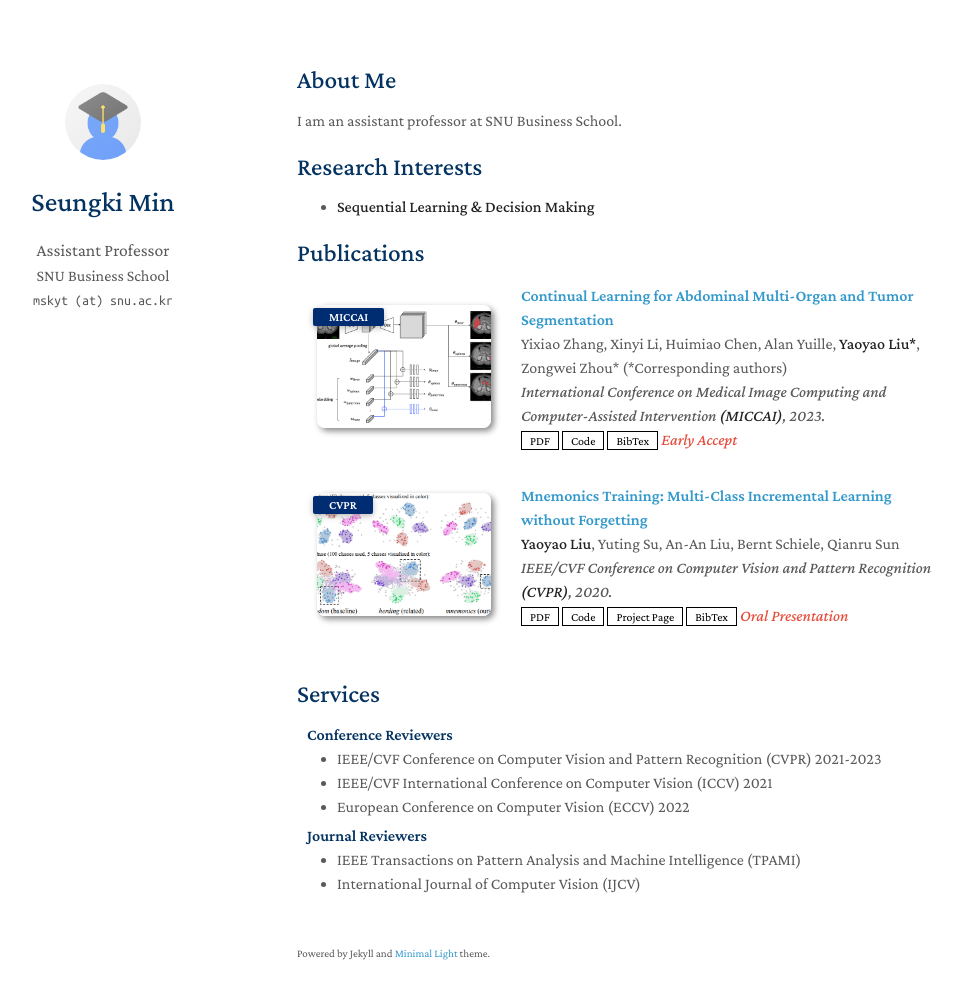
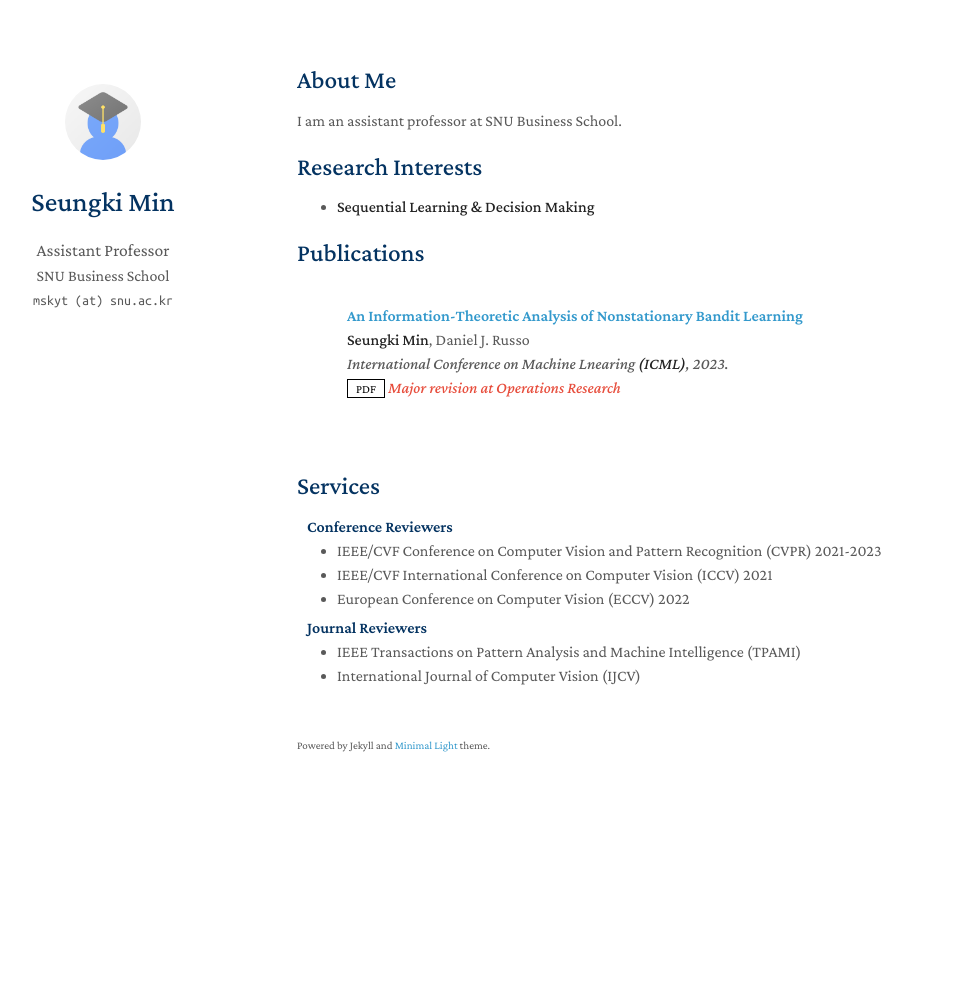
Before and after one commit to mskyt88/mskyt88.github.io, a Jekyll site: the page built from index.md, in a window 1280 px wide and 1034 px high. Shown: the top 999 px of the window, without its empty margins (173-1135 px from the left). Built offline with Jekyll 4.4.1, drawn with Linux system fonts in a browser that asks for light colours; a style sheet for code colours, icons or effects is not loaded; our own code applies the rules of GitHub Pages for plain Markdown files.

Commit message:
Update publications.yml

```diff
--- a/_data/publications.yml
+++ b/_data/publications.yml
@@ -1,22 +1,8 @@
 main:
 
-  - title: Continual Learning for Abdominal Multi-Organ and Tumor Segmentation
-    authors: Yixiao Zhang, Xinyi Li, Huimiao Chen, Alan Yuille, <strong>Yaoyao Liu*</strong>, Zongwei Zhou* (*Corresponding authors)
-    conference_short: MICCAI
-    conference: International Conference on Medical Image Computing and Computer-Assisted Intervention <strong>(MICCAI)</strong>, 2023.
-    pdf: https://arxiv.org/pdf/2306.00988.pdf
-    code: https://github.com/MrGiovanni/ContinualLearning
-    bibtex: https://bib.yliu.me/MICCAI23.txt
-    image: ./assets/img/teaser_example_2.png
-    notes: Early Accept
-
-  - title: "Mnemonics Training: Multi-Class Incremental Learning without Forgetting"
-    authors: <strong>Yaoyao Liu</strong>, Yuting Su, An-An Liu, Bernt Schiele, Qianru Sun
-    conference_short: CVPR
-    conference: IEEE/CVF Conference on Computer Vision and Pattern Recognition <strong>(CVPR)</strong>, 2020.
-    pdf: https://arxiv.org/pdf/2002.10211.pdf
-    code: https://github.com/yaoyao-liu/class-incremental-learning/tree/main/mnemonics-training
-    page: https://class-il.mpi-inf.mpg.de/mnemonics/
-    bibtex: https://class-il.mpi-inf.mpg.de/mnemonics/
-    notes: Oral Presentation
-    image: ./assets/img/teaser_example.png
+  - title: An Information-Theoretic Analysis of Nonstationary Bandit Learning
+    authors: <strong>Seungki Min</strong>, Daniel J. Russo
+    conference_short: ICML
+    conference: International Conference on Machine Lnearing <strong>(ICML)</strong>, 2023.
+    pdf: https://arxiv.org/pdf/2302.04452
+    notes: Major revision at Operations Research
```
